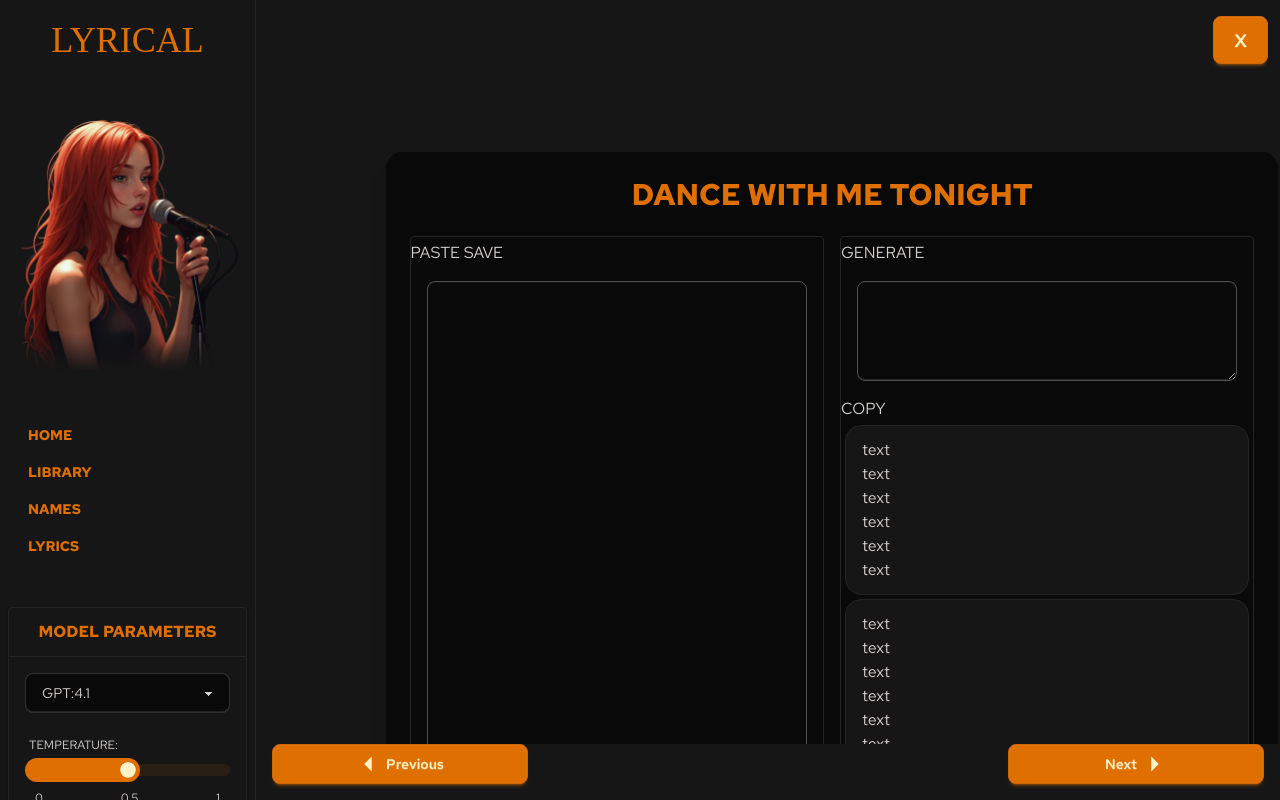
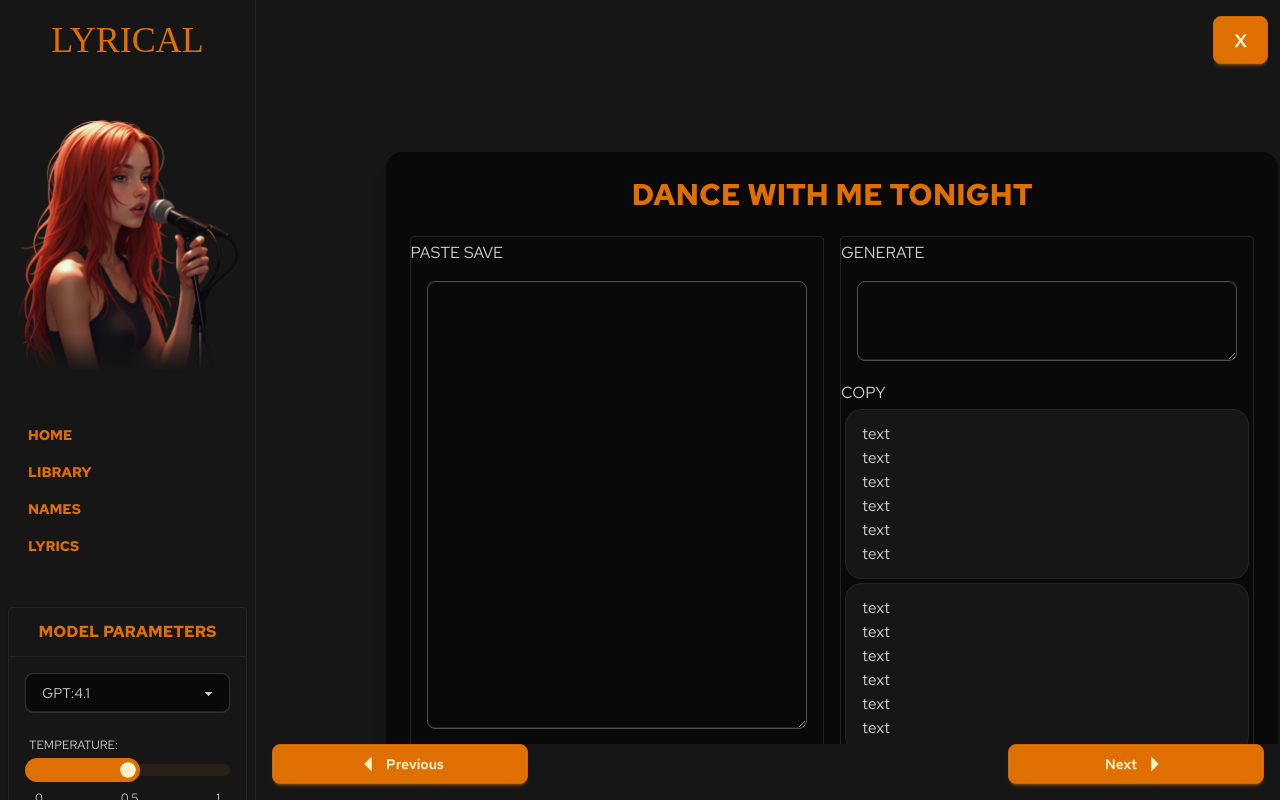
Before and after one commit to no-garlic/lyrical, a Django app: template lyrical/templates/lyrical/theme.html in a window 1280 px wide. Run offline with Django 3.2, Linux system fonts and the light colour scheme; the template is opened without the code that fills it: values that come from a table or form of the project are taken from there, others are empty; data comes from the database, SQL or seed files in the repository; style sheets or scripts are compiled from the project's sources; parts of the project's set-up code (start-up, migrations or seed data) failed here and were passed over; some web fonts are replaced.

Commit message:
Refactor theme layout: update textarea classes in theme.html for improved responsiveness and consistent styling.

```diff
--- a/lyrical/templates/lyrical/theme.html
+++ b/lyrical/templates/lyrical/theme.html
@@ -35,7 +35,7 @@
                             type="text"
                             placeholder=""
                             autocomplete="off"
-                            class="input-control textarea textarea-md textarea-neutral w-[100%] h-[500px]"
+                            class="input-control textarea textarea-md textarea-neutral w-full h-full mb-7"
                         ></textarea>
                         <c-input-spacer />
                     </div>
@@ -65,7 +65,7 @@
                             type="text"
                             placeholder=""
                             autocomplete="off"
-                            class="input-control textarea textarea-md textarea-neutral w-[100%] h-[100px]"
+                            class="input-control textarea textarea-md textarea-neutral w-full h-full mb-1"
                         ></textarea>
                     </div>
                     <!-- End: Right Content -->
```
